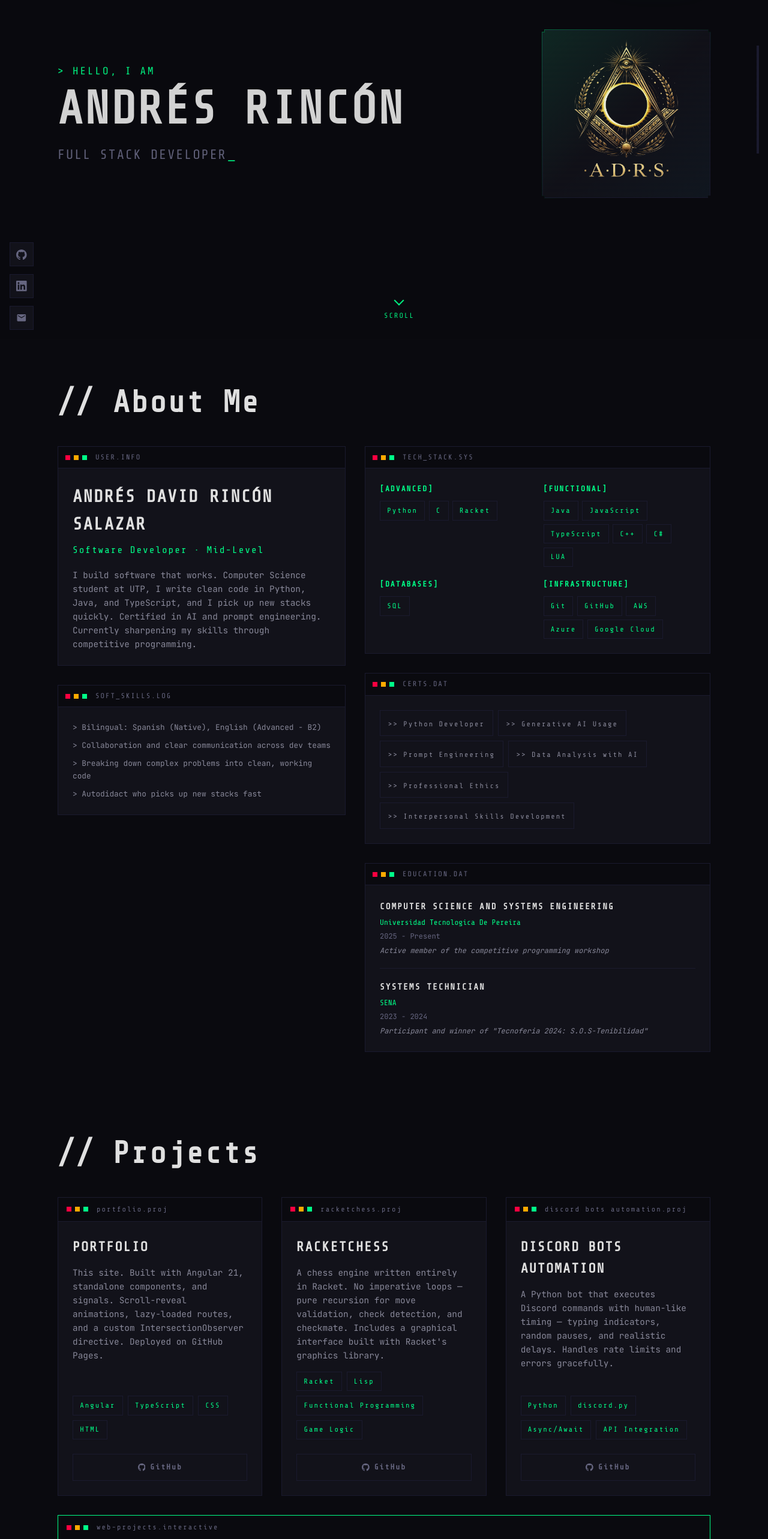
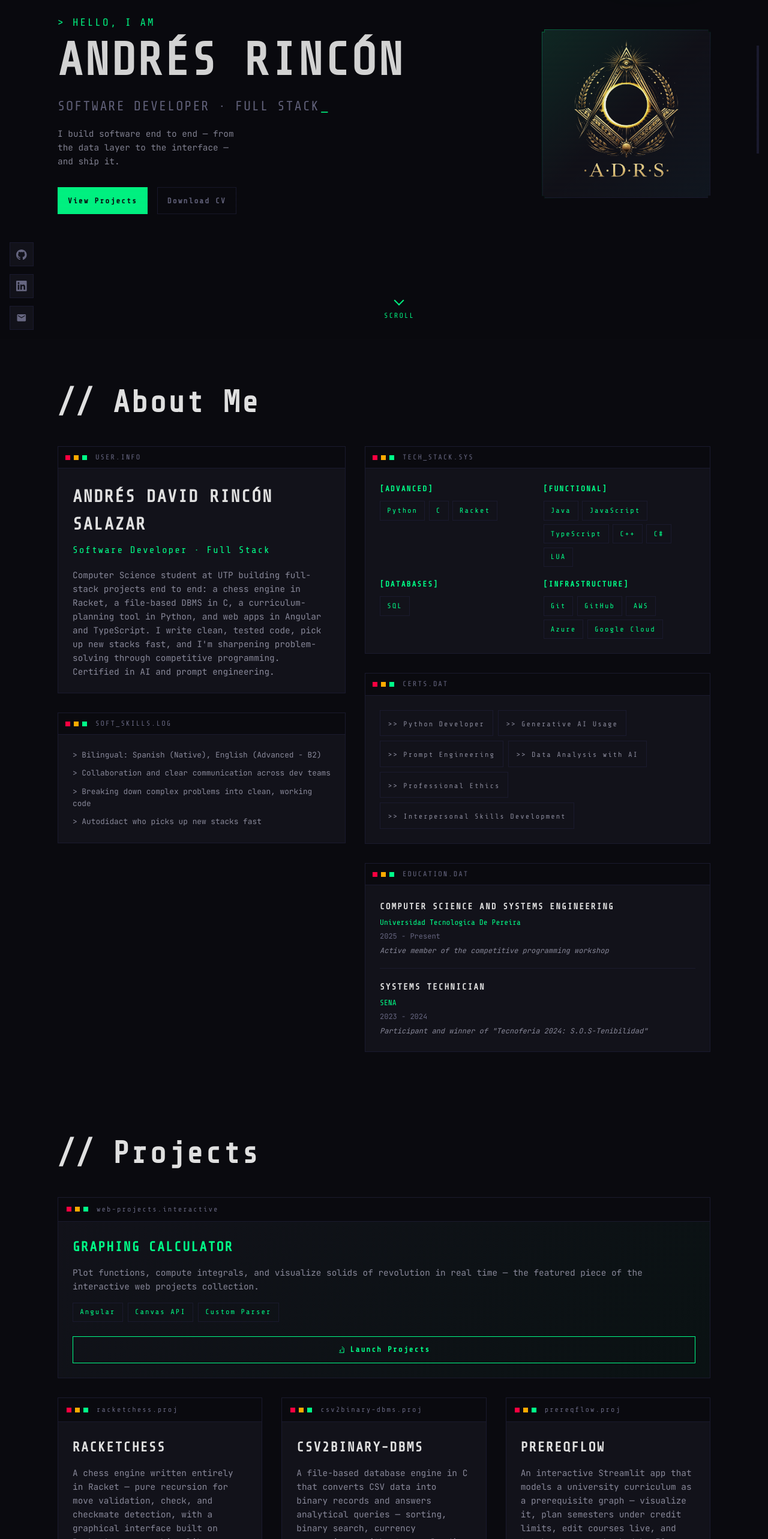
Before and after one commit to 1594-adrs/1594-adrs.github.io, an Angular app in the folder portfolio/: page / in a window 1280 px wide. Shown: the part 234-2800 px from the top of the page at 60% size. Built offline with nearby package versions, Linux system fonts and the light colour scheme.

Commit message:
feat(portfolio): replace discord bot with PrereqFlow and CSV2Binary-DBMS, refine profile and hero

```diff
--- a/portfolio/src/app/pages/portfolio/sections/hero-section/hero-section.css
+++ b/portfolio/src/app/pages/portfolio/sections/hero-section/hero-section.css
@@ -114,6 +114,48 @@
   color: var(--color-primary);
   animation: blink 1s step-end infinite;
   margin-left: 2px;
+}
+
+.tagline {
+  font-size: var(--font-size-base);
+  color: var(--color-text-subtle);
+  margin-top: 1rem;
+  max-width: 34ch;
+  line-height: var(--line-height-normal);
+}
+
+.hero-cta {
+  display: flex;
+  flex-wrap: wrap;
+  gap: 1rem;
+  margin-top: 2rem;
+}
+
+.hero-cta .btn {
+  flex: 0 0 auto;
+}
+
+.btn-primary {
+  background: var(--color-primary);
+  color: var(--color-bg-dark);
+  border-color: var(--color-primary);
+}
+
+.btn-primary:hover {
+  background: transparent;
+  color: var(--color-primary);
+  box-shadow: 3px 3px 0 var(--color-glow-20);
+}
+
+.btn-outline {
+  background: transparent;
+  color: var(--color-text-muted);
+}
+
+.btn-outline:hover {
+  color: var(--color-primary);
+  border-color: var(--color-primary);
+  box-shadow: 3px 3px 0 var(--color-border);
 }
 
 .profile-image-container {
@@ -240,6 +282,14 @@
     text-align: center;
   }
 
+  .tagline {
+    max-width: none;
+  }
+
+  .hero-cta {
+    justify-content: center;
+  }
+
   .image-frame {
     width: 220px;
     height: 220px;
@@ -262,4 +312,14 @@
     width: 180px;
     height: 180px;
   }
+
+  .hero-cta {
+    flex-direction: column;
+    align-items: stretch;
+    width: 100%;
+  }
+
+  .hero-cta .btn {
+    text-align: center;
+  }
 }
--- a/portfolio/src/app/pages/portfolio/sections/hero-section/hero-section.html
+++ b/portfolio/src/app/pages/portfolio/sections/hero-section/hero-section.html
@@ -6,6 +6,16 @@
       <p class="greeting animate-fade-up">&gt; Hello, I am</p>
       <h1 class="name animate-fade-up-delay" [attr.data-text]="name">{{ name }}</h1>
       <p class="role animate-fade-up-delay-2">{{ role }}<span class="cursor">_</span></p>
+      <p class="tagline animate-fade-up-delay-2">{{ tagline }}</p>
+
+      <div class="hero-cta animate-fade-up-delay-2">
+        <a class="btn btn-primary" href="#projects">View Projects</a>
+        @if (resumeUrl) {
+          <a class="btn btn-outline" [href]="resumeUrl" target="_blank" rel="noopener noreferrer">
+            Download CV
+          </a>
+        }
+      </div>
     </div>
 
     <div class="profile-image-container">
--- a/portfolio/src/app/pages/portfolio/sections/hero-section/hero-section.ts
+++ b/portfolio/src/app/pages/portfolio/sections/hero-section/hero-section.ts
@@ -14,6 +14,8 @@ export class HeroSection {
 
   name = PROFILE.shortName;
   role = PROFILE.role;
+  tagline = PROFILE.tagline;
+  resumeUrl = PROFILE.resumeUrl;
 
   onImageError() {
     this.imageFailed.set(true);
--- a/portfolio/src/app/pages/portfolio/sections/projects-section/projects-section.css
+++ b/portfolio/src/app/pages/portfolio/sections/projects-section/projects-section.css
@@ -130,6 +130,17 @@
   border-color: var(--color-primary);
 }
 
+.btn-live {
+  background: transparent;
+  color: var(--color-primary);
+  border: 1px solid var(--color-primary);
+}
+
+.btn-live:hover {
+  background: var(--color-primary);
+  color: var(--color-bg-dark);
+}
+
 .web-projects-card {
   grid-column: 1 / -1;
   border-color: var(--color-primary);
--- a/portfolio/src/app/pages/portfolio/sections/projects-section/projects-section.html
+++ b/portfolio/src/app/pages/portfolio/sections/projects-section/projects-section.html
@@ -7,6 +7,36 @@
     <h2 class="section-title">// Projects</h2>
 
     <div class="projects-grid">
+      <a class="project-card web-projects-card featured" routerLink="/web-projects">
+        <div class="card-topbar">
+          <span class="card-dot"></span>
+          <span class="card-dot"></span>
+          <span class="card-dot"></span>
+          <span class="card-filename">web-projects.interactive</span>
+        </div>
+
+        <div class="project-content">
+          <h3 class="project-title">Graphing Calculator</h3>
+          <p class="project-description">
+            Plot functions, compute integrals, and visualize solids of revolution in real time — the
+            featured piece of the interactive web projects collection.
+          </p>
+
+          <div class="technologies">
+            <span class="tech-badge">Angular</span>
+            <span class="tech-badge">Canvas API</span>
+            <span class="tech-badge">Custom Parser</span>
+          </div>
+
+          <div class="project-links">
+            <span class="btn btn-explore">
+              <app-icon name="terminal" />
+              Launch Projects
+            </span>
+          </div>
+        </div>
+      </a>
+
       @for (project of projects; track project.id) {
         <div class="project-card" [class.featured]="project.featured">
           <div class="card-topbar">
@@ -32,45 +62,27 @@
                 [href]="project.githubUrl"
                 target="_blank"
                 rel="noopener noreferrer"
-                [title]="'View on GitHub: ' + project.title"
+                [title]="'View source on GitHub: ' + project.title"
               >
                 <app-icon name="github" />
-                GitHub
+                Code
               </a>
+              @if (project.liveUrl) {
+                <a
+                  class="btn btn-live"
+                  [href]="project.liveUrl"
+                  target="_blank"
+                  rel="noopener noreferrer"
+                  [title]="'Open live: ' + project.title"
+                >
+                  <app-icon name="terminal" />
+                  Live Demo
+                </a>
+              }
             </div>
           </div>
         </div>
       }
-
-      <a class="project-card web-projects-card" routerLink="/web-projects">
-        <div class="card-topbar">
-          <span class="card-dot"></span>
-          <span class="card-dot"></span>
-          <span class="card-dot"></span>
-          <span class="card-filename">web-projects.interactive</span>
-        </div>
-
-        <div class="project-content">
-          <h3 class="project-title">Web Projects</h3>
-          <p class="project-description">
-            Interactive web experiments — graphing calculator, visual tools, and more. Try them
-            live.
-          </p>
-
-          <div class="technologies">
-            <span class="tech-badge">Angular</span>
-            <span class="tech-badge">Canvas</span>
-            <span class="tech-badge">TypeScript</span>
-          </div>
-
-          <div class="project-links">
-            <span class="btn btn-explore">
-              <app-icon name="terminal" />
-              Launch Projects
-            </span>
-          </div>
-        </div>
-      </a>
     </div>
   </div>
 </section>
--- a/portfolio/src/app/shared/data/portfolio.data.ts
+++ b/portfolio/src/app/shared/data/portfolio.data.ts
@@ -13,9 +13,11 @@ export const PROFILE: Profile = {
   name: 'Andrés David Rincón Salazar',
   shortName: 'Andrés Rincón',
   title: 'Software Developer',
-  level: 'Mid-Level',
-  role: 'Full Stack Developer',
-  description: `I build software that works. Computer Science student at UTP, I write clean code in Python, Java, and TypeScript, and I pick up new stacks quickly. Certified in AI and prompt engineering. Currently sharpening my skills through competitive programming.`,
+  level: 'Full Stack',
+  role: 'Software Developer · Full Stack',
+  tagline: 'I build software end to end — from the data layer to the interface — and ship it.',
+  description: `Computer Science student at UTP building full-stack projects end to end: a chess engine in Racket, a file-based DBMS in C, a curriculum-planning tool in Python, and web apps in Angular and TypeScript. I write clean, tested code, pick up new stacks fast, and I'm sharpening problem-solving through competitive programming. Certified in AI and prompt engineering.`,
+  resumeUrl: '/Andres_Rincon_CV.pdf',
 };
 
 export const NAV_LINKS: NavLink[] = [
@@ -96,30 +98,37 @@ export const SOFT_SKILLS: string[] = [
 export const PROJECTS: Project[] = [
   {
     id: '1',
+    title: 'RacketChess',
+    description:
+      "A chess engine written entirely in Racket \u2014 pure recursion for move validation, check, and checkmate detection, with a graphical interface built on Racket's own graphics library.",
+    technologies: ['Racket', 'Lisp', 'Functional Programming', 'Game Logic'],
+    githubUrl: 'https://github.com/1594-adrs/RacketChess',
+    featured: true,
+  },
+  {
+    id: '2',
+    title: 'CSV2Binary-DBMS',
+    description:
+      'A file-based database engine in C that converts CSV data into binary records and answers analytical queries \u2014 sorting, binary search, currency conversion \u2014 without ever loading the full dataset into memory.',
+    technologies: ['C', 'File I/O', 'Binary Search', 'Merge Sort'],
+    githubUrl: 'https://github.com/1594-adrs/CSV2Binary-DBMS',
+  },
+  {
+    id: '3',
+    title: 'PrereqFlow',
+    description:
+      'An interactive Streamlit app that models a university curriculum as a prerequisite graph \u2014 visualize it, plan semesters under credit limits, edit courses live, and track progress, backed by 50 passing tests.',
+    technologies: ['Python', 'Streamlit', 'PyVis', 'pytest'],
+    githubUrl: 'https://github.com/1594-adrs/PrereqFlow',
+  },
+  {
+    id: '4',
     title: 'Portfolio',
     description:
       'This site. Built with Angular 21, standalone components, and signals. Scroll-reveal animations, lazy-loaded routes, and a custom IntersectionObserver directive. Deployed on GitHub Pages.',
     technologies: ['Angular', 'TypeScript', 'CSS', 'HTML'],
     githubUrl: 'https://github.com/1594-adrs/1594-adrs.github.io',
-    featured: true,
-  },
-  {
-    id: '2',
-    title: 'RacketChess',
-    description:
-      "A chess engine written entirely in Racket. No imperative loops \u2014 pure recursion for move validation, check detection, and checkmate. Includes a graphical interface built with Racket's graphics library.",
-    technologies: ['Racket', 'Lisp', 'Functional Programming', 'Game Logic'],
-    githubUrl: 'https://github.com/1594-adrs/RacketChess',
-    featured: true,
-  },
-  {
-    id: '3',
-    title: 'Discord Bots Automation',
-    description:
-      'A Python bot that executes Discord commands with human-like timing \u2014 typing indicators, random pauses, and realistic delays. Handles rate limits and errors gracefully.',
-    technologies: ['Python', 'discord.py', 'Async/Await', 'API Integration'],
-    githubUrl: 'https://github.com/1594-adrs/discord-bots-automation',
-    featured: true,
+    liveUrl: 'https://1594-adrs.github.io/',
   },
 ];
 
--- a/portfolio/src/app/shared/models/portfolio.models.ts
+++ b/portfolio/src/app/shared/models/portfolio.models.ts
@@ -3,8 +3,10 @@ export interface Profile {
   shortName: string;
   title: string;
   level: string;
+  tagline: string;
   description: string;
   role: string;
+  resumeUrl?: string;
 }
 
 export interface NavLink {
```
Also changed, not shown: 2 other files (tests, documents, lock files or other folders).
